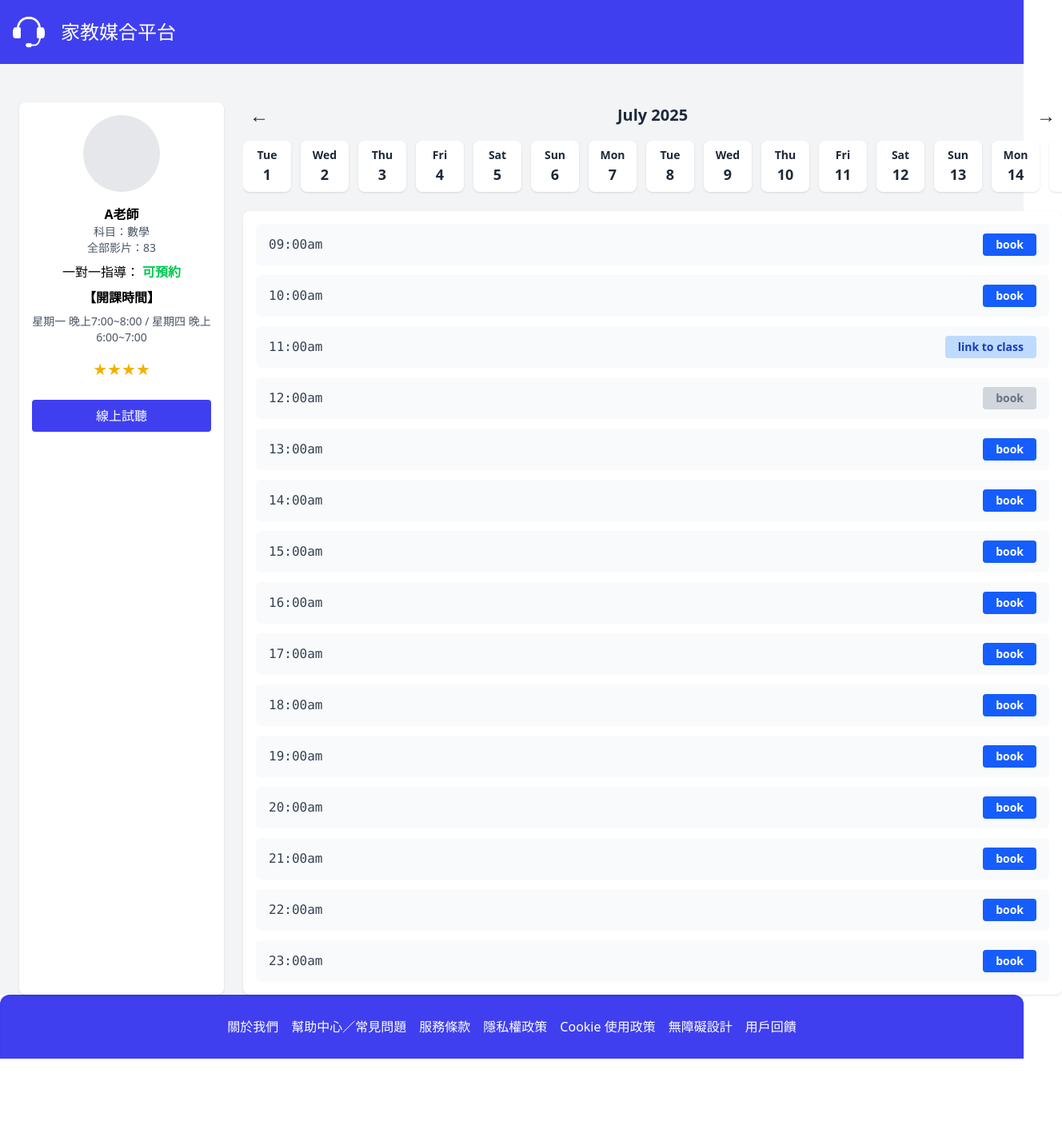
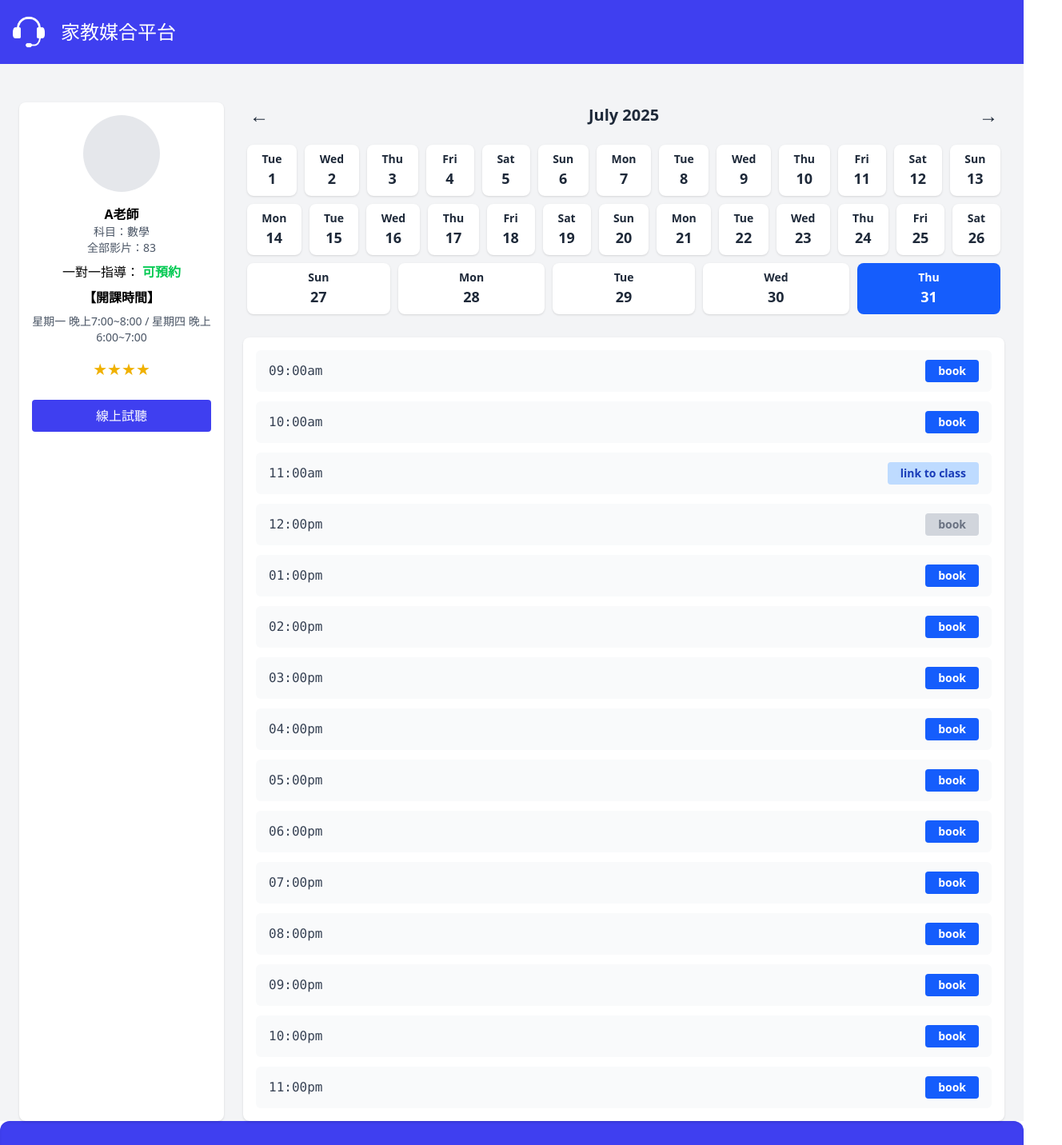
Before and after one commit to TobyWuNumOne/tutor-matching-platform, a Vue app in the folder frontend/: page /booking in a window 1280 px wide. Shown: the top 1432 px of the page at 80% size, 1328 px wide, since content can reach past the window. Before the commit the page ends 1324 px from the top, so only its background shows below. Built offline with nearby package versions, Linux system fonts and the light colour scheme; no server answers.

Commit message:
feat(Booking): 更新日期選擇器樣式並修正時間格式處理
- 新增日期容器和日期欄樣式以改善用戶界面
- 修正時間格式處理，確保正確拼接時間
- 添加學生ID的獲取邏輯以支持用戶預約功能

```diff
--- a/frontend/src/pages/Booking.vue
+++ b/frontend/src/pages/Booking.vue
@@ -48,13 +48,13 @@
                 </div>
 
                 <!-- 日期橫向 scroll -->
-                <div class="flex overflow-x-auto space-x-3 pb-6">
+                <div class="flex overflow-x-auto space-x-3 pb-6 date-container">
                     <div
                         v-for="(day, index) in daysInMonth"
                         :key="index"
                         @click="selectDate(day)"
                         :class="[
-                            'min-w-[60px] px-3 py-2 text-center rounded-lg cursor-pointer flex-shrink-0 transition',
+                            'min-w-[60px] px-3 py-2 text-center rounded-lg cursor-pointer flex-shrink-0 transition date-item',
                             selectedDate.toDateString() ===
                             day.date.toDateString()
                                 ? 'bg-blue-600 text-white'
@@ -96,22 +96,23 @@
 </template>
 
 <script setup>
-import { ref, computed, onMounted } from "vue";
-import Navbar from "../components/Navbar.vue";
-import Footer from "../components/Footer.vue";
+    import { ref, computed, onMounted } from 'vue';
+    import Navbar from '../components/Navbar.vue';
+    import Footer from '../components/Footer.vue';
     import { bookingAPI, courseAPI, authAPI } from '../utils/api.js';
 
     // 教師資料
     const teacher = ref({
-    name: "A老師",
-    subject: "數學",
+        name: 'A老師',
+        subject: '數學',
         videos: 83,
-    schedule: "星期一 晚上7:00~8:00 / 星期四 晚上6:00~7:00",
+        schedule: '星期一 晚上7:00~8:00 / 星期四 晚上6:00~7:00',
         rating: 4,
     });
 
     // 當前用戶和預約資訊
     const currentUser = ref(null);
+    const currentStudentId = ref(null);  // 添加學生ID
     const userBookings = ref([]);
     const loading = ref(false);
     const error = ref('');
@@ -121,30 +122,30 @@ const today = new Date();
     const currentDate = ref(new Date(today));
     const selectedDate = ref(new Date(today));
 
-// 範例時間 slot
+    // 範例時間 slot (修正時間格式)
     const timeSlots = ref([
-    "09:00am",
-    "10:00am",
-    "11:00am",
-    "12:00am",
-    "13:00am",
-    "14:00am",
-    "15:00am",
-    "16:00am",
-    "17:00am",
-    "18:00am",
-    "19:00am",
-    "20:00am",
-    "21:00am",
-    "22:00am",
-    "23:00am",
+        '09:00am',
+        '10:00am',
+        '11:00am',
+        '12:00pm',  // 修正：中午12點應該是pm
+        '01:00pm',  // 修正：下午1點
+        '02:00pm',  // 修正：下午2點
+        '03:00pm',  // 修正：下午3點
+        '04:00pm',  // 修正：下午4點
+        '05:00pm',  // 修正：下午5點
+        '06:00pm',  // 修正：下午6點
+        '07:00pm',  // 修正：下午7點
+        '08:00pm',  // 修正：下午8點
+        '09:00pm',  // 修正：下午9點
+        '10:00pm',  // 修正：下午10點
+        '11:00pm',  // 修正：下午11點
     ]);
 
     // 月份標籤
     const currentMonthLabel = computed(() =>
-    currentDate.value.toLocaleDateString("en-US", {
-        month: "long",
-        year: "numeric",
+        currentDate.value.toLocaleDateString('en-US', {
+            month: 'long',
+            year: 'numeric',
         })
     );
 
@@ -170,7 +171,7 @@ const daysInMonth = computed(() => {
             const date = new Date(year, month, i + 1);
             return {
                 date,
-            weekday: date.toLocaleDateString("en-US", { weekday: "short" }),
+                weekday: date.toLocaleDateString('en-US', { weekday: 'short' }),
             };
         });
     });
@@ -180,24 +181,24 @@ function selectDate(day) {
     }
 
     // 假資料：某些 slot 不可預約 / 已上課
-const disabledSlots = ["12:00am"];
-const joinedClassSlots = ["11:00am"];
+    const disabledSlots = ['12:00pm'];  // 修正時間格式
+    const joinedClassSlots = ['11:00am'];
 
     function isSlotDisabled(slot) {
         return disabledSlots.includes(slot);
     }
     function getSlotLabel(slot) {
-    if (joinedClassSlots.includes(slot)) return "link to class";
-    return "book";
+        if (joinedClassSlots.includes(slot)) return 'link to class';
+        return 'book';
     }
     function getButtonClass(slot) {
         if (isSlotDisabled(slot)) {
-        return "bg-gray-300 text-gray-500 cursor-not-allowed";
+            return 'bg-gray-300 text-gray-500 cursor-not-allowed';
         }
         if (joinedClassSlots.includes(slot)) {
-        return "bg-blue-200 text-blue-800";
+            return 'bg-blue-200 text-blue-800';
         }
-    return "bg-blue-600 text-white hover:bg-blue-700";
+        return 'bg-blue-600 text-white hover:bg-blue-700';
     }
 
     // 獲取用戶資訊和預約資料
@@ -210,15 +211,42 @@ const fetchUserData = async () => {
             const userResponse = await authAPI.getCurrentUser();
             currentUser.value = userResponse.data;
             console.log('✅ 用戶資訊:', currentUser.value);
+            console.log('✅ 用戶ID:', currentUser.value?.id);
+            console.log('✅ 用戶類型:', typeof currentUser.value?.id);
+
+            // 根據用戶ID查找學生ID
+            if (currentUser.value && currentUser.value.role === 'student') {
+                await fetchStudentId(currentUser.value.id);
+            }
 
             // 獲取用戶的預約列表
             await fetchUserBookings();
-
         } catch (err) {
             console.error('獲取用戶資料失敗:', err);
             error.value = '無法載入用戶資料';
         } finally {
             loading.value = false;
+        }
+    };
+
+    // 根據用戶ID獲取學生ID
+    const fetchStudentId = async (userId) => {
+        try {
+            // 這裡需要調用後端API獲取學生ID，暫時使用假數據
+            // 根據數據庫查詢結果，用戶ID 1 對應學生ID 5
+            const studentIdMap = {
+                1: 5,
+                2: 1,
+                3: 2,
+                4: 3,
+                5: 4
+            };
+            currentStudentId.value = studentIdMap[userId] || 1;
+            console.log('✅ 學生ID:', currentStudentId.value);
+        } catch (err) {
+            console.error('獲取學生ID失敗:', err);
+            // 如果失敗，使用默認值
+            currentStudentId.value = 1;
         }
     };
 
@@ -235,44 +263,76 @@ const fetchUserBookings = async () => {
         }
     };
 
-// 創建新預約
+    // 修正時間格式處理，確保正確拼接時間
     const createBooking = async (courseId, scheduleDate, timeSlot) => {
         try {
+            // 將時間格式轉換為24小時制
+            const formattedTime = timeSlot.replace(/(\d{1,2}):(\d{2})(am|pm)/i, (match, hour, minute, period) => {
+                let adjustedHour = parseInt(hour, 10);
+                if (period.toLowerCase() === 'pm' && adjustedHour !== 12) {
+                    adjustedHour += 12;
+                } else if (period.toLowerCase() === 'am' && adjustedHour === 12) {
+                    adjustedHour = 0;
+                }
+                return `${adjustedHour.toString().padStart(2, '0')}:${minute}`;
+            });
+
+            // 後端期望的格式：YYYY-MM-DD HH:MM
+            const scheduleDateTime = `${scheduleDate} ${formattedTime}`;
+
             const bookingData = {
                 course_id: courseId,
-            student_id: 5, // 使用已知的學生ID
-            schedule_date: `${scheduleDate} ${timeSlot.replace('am', ':00').replace('pm', ':00')}`
+                student_id: currentStudentId.value || 1,  // 使用學生ID而不是用戶ID
+                schedule_date: scheduleDateTime,  // 使用後端期望的格式
             };
+
+            console.log('📤 傳遞的預約數據:', bookingData);
+            console.log('📅 時間格式:', scheduleDateTime);
 
             const response = await bookingAPI.createBooking(bookingData);
             if (response.data.success) {
                 console.log('✅ 預約創建成功:', response.data);
                 await fetchUserBookings(); // 重新載入預約列表
                 return true;
+            } else {
+                console.error('❌ 預約創建失敗，後端返回:', response.data);
+                return false;
             }
         } catch (err) {
-        console.error('創建預約失敗:', err);
+            console.error('❌ 創建預約時發生錯誤:', err);
+            if (err.response) {
+                console.error('❌ 錯誤詳情:', err.response.data);
+            }
             return false;
         }
     };
 
-// 預約事件
-async function bookSlot(slot) {
+    // 確保選擇的日期和時間正確傳遞
+    function bookSlot(slot) {
         if (isSlotDisabled(slot)) return;
 
-    if (!currentUser.value) {
+        if (!currentUser.value || !currentStudentId.value) {
             alert('請先登入才能預約');
             return;
         }
 
-    const confirmed = confirm(`確定要預約 ${selectedDate.value.toDateString()} 的 ${slot} 嗎？`);
+        const confirmed = confirm(
+            `確定要預約 ${selectedDate.value.toDateString()} 的 ${slot} 嗎？`
+        );
         if (confirmed) {
-        const success = await createBooking(1, selectedDate.value.toISOString().split('T')[0], slot);
+            createBooking(
+                1, // 假設課程 ID 為 1
+                selectedDate.value.toISOString().split('T')[0],
+                slot
+            ).then((success) => {
                 if (success) {
-            alert(`預約成功！${selectedDate.value.toDateString()} 的 ${slot}`);
+                    alert(
+                        `預約成功！${selectedDate.value.toDateString()} 的 ${slot}`
+                    );
                 } else {
                     alert('預約失敗，請稍後再試');
                 }
+            });
         }
     }
 
@@ -284,5 +344,25 @@ onMounted(() => {
 </script>
 
 <style scoped>
-/* 可加強排版與滑動效果 */
+/* 日期橫向 scroll 容器樣式 */
+.date-container {
+    display: flex;
+    flex-wrap: wrap;
+    justify-content: space-between;
+}
+
+/* 日期欄樣式 */
+.date-item {
+    flex: 1 1 auto; /* 讓每個日期欄根據空間自動調整寬度 */
+    min-width: 60px;
+    text-align: center;
+    margin: 5px;
+}
+
+/* 針對小屏幕的樣式 */
+@media screen and (max-width: 768px) {
+    .date-item {
+        flex: 1 1 100%; /* 小屏幕時每個日期欄占滿整行 */
+    }
+}
 </style>
```
Lines whose indentation alone changed are shown as unchanged.
